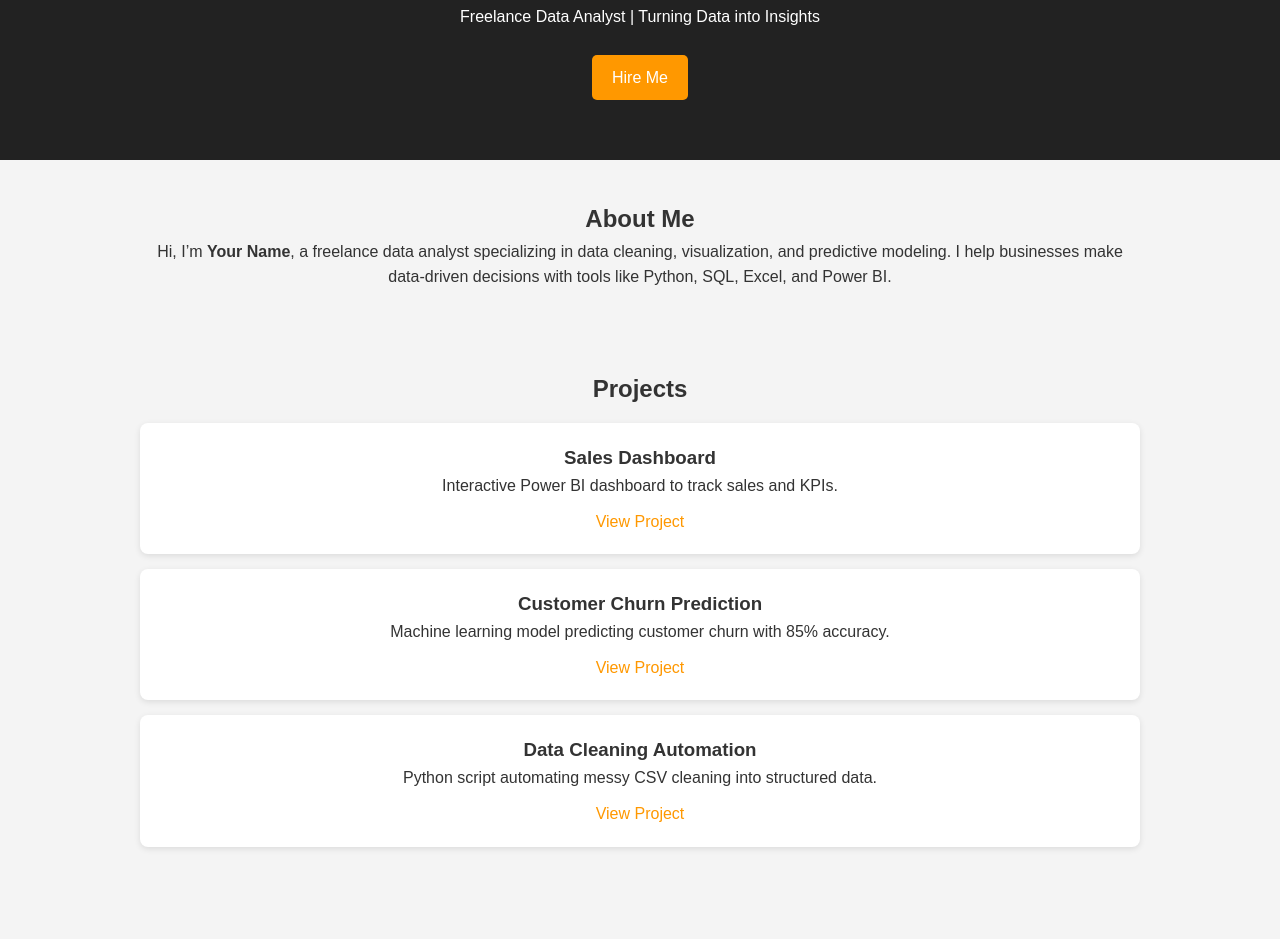
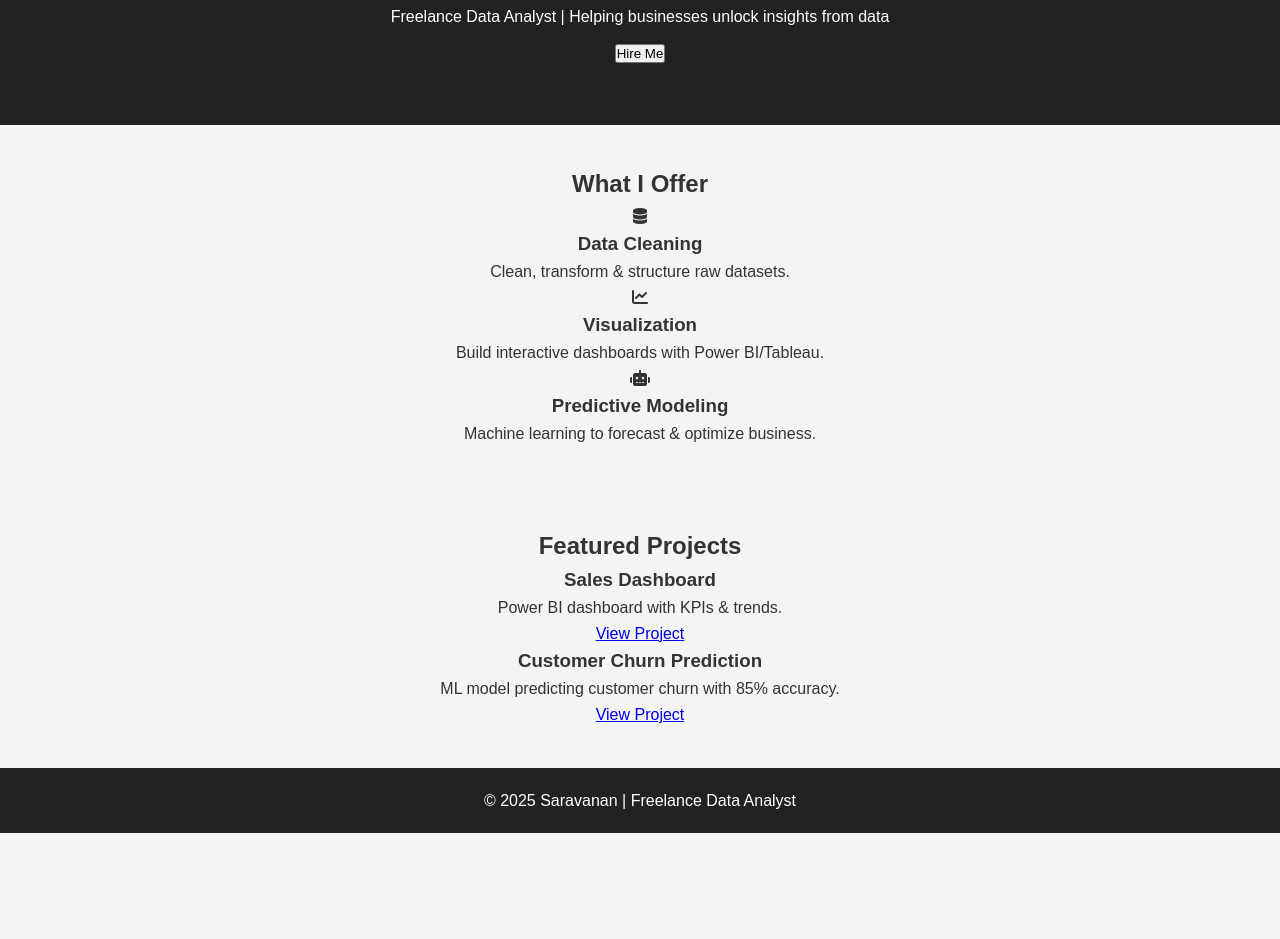
Before and after one commit to saravanan-def/portfolio, a plain HTML site: page index.html in a window 1280 px wide. Shown: the part 130-1069 px from the top of the page. After the commit the page ends 963 px from the top, so only its background shows below. Drawn offline with Linux system fonts and the light colour scheme.

Commit message:
Update index.html

```diff
--- a/index.html
+++ b/index.html
@@ -3,82 +3,63 @@
 <head>
   <meta charset="UTF-8">
   <meta name="viewport" content="width=device-width, initial-scale=1.0">
-  <title>Data Analyst Portfolio - Your Name</title>
+  <title>Saravanan | Data Analyst Portfolio</title>
   <link rel="stylesheet" href="style.css">
+  <link href="https://fonts.googleapis.com/css2?family=Poppins:wght@400;600;700&display=swap" rel="stylesheet">
+  <script src="https://kit.fontawesome.com/a076d05399.js" crossorigin="anonymous"></script>
 </head>
 <body>
-  <!-- Header -->
-  <header>
-    <div class="container">
-      <h1>Your Name</h1>
-      <p>Freelance Data Analyst | Turning Data into Insights</p>
-      <a href="#contact" class="btn">Hire Me</a>
+  <!-- Hero Section -->
+  <header class="hero">
+    <div class="hero-content">
+      <h1>I'm <span>Saravanan</span></h1>
+      <p>Freelance Data Analyst | Helping businesses unlock insights from data</p>
+      <button class="cta-btn">Hire Me</button>
     </div>
   </header>
 
-  <!-- About Section -->
-  <section id="about">
-    <div class="container">
-      <h2>About Me</h2>
-      <p>
-        Hi, I’m <strong>Your Name</strong>, a freelance data analyst specializing in
-        data cleaning, visualization, and predictive modeling.
-        I help businesses make data-driven decisions with tools like Python, SQL, Excel, and Power BI.
-      </p>
-    </div>
-  </section>
-
-  <!-- Projects Section -->
-  <section id="projects">
-    <div class="container">
-      <h2>Projects</h2>
-
-      <div class="project-card">
-        <h3>Sales Dashboard</h3>
-        <p>Interactive Power BI dashboard to track sales and KPIs.</p>
-        <a href="https://github.com/yourusername/sales-dashboard" target="_blank">View Project</a>
+  <!-- Services -->
+  <section id="services">
+    <h2>What I Offer</h2>
+    <div class="service-cards">
+      <div class="card green">
+        <i class="fas fa-database"></i>
+        <h3>Data Cleaning</h3>
+        <p>Clean, transform & structure raw datasets.</p>
       </div>
-
-      <div class="project-card">
-        <h3>Customer Churn Prediction</h3>
-        <p>Machine learning model predicting customer churn with 85% accuracy.</p>
-        <a href="https://github.com/yourusername/churn-model" target="_blank">View Project</a>
+      <div class="card brown">
+        <i class="fas fa-chart-line"></i>
+        <h3>Visualization</h3>
+        <p>Build interactive dashboards with Power BI/Tableau.</p>
       </div>
-
-      <div class="project-card">
-        <h3>Data Cleaning Automation</h3>
-        <p>Python script automating messy CSV cleaning into structured data.</p>
-        <a href="https://github.com/yourusername/data-cleaning" target="_blank">View Project</a>
+      <div class="card beige">
+        <i class="fas fa-robot"></i>
+        <h3>Predictive Modeling</h3>
+        <p>Machine learning to forecast & optimize business.</p>
       </div>
     </div>
   </section>
 
-  <!-- Services -->
-  <section id="services">
-    <div class="container">
-      <h2>Services</h2>
-      <ul>
-        <li>✔ Data Cleaning & Preparation</li>
-        <li>✔ Dashboard Creation (Power BI, Tableau)</li>
-        <li>✔ Data Analysis & Visualization</li>
-        <li>✔ Predictive Modeling</li>
-      </ul>
-    </div>
-  </section>
-
-  <!-- Contact -->
-  <section id="contact">
-    <div class="container">
-      <h2>Contact Me</h2>
-      <p>📧 yourmail@example.com</p>
-      <p>🔗 <a href="https://www.linkedin.com/in/yourprofile" target="_blank">LinkedIn</a></p>
-      <p>💻 <a href="https://github.com/yourusername" target="_blank">GitHub</a></p>
+  <!-- Projects -->
+  <section id="projects">
+    <h2>Featured Projects</h2>
+    <div class="project-cards">
+      <div class="card green">
+        <h3>Sales Dashboard</h3>
+        <p>Power BI dashboard with KPIs & trends.</p>
+        <a href="#">View Project</a>
+      </div>
+      <div class="card brown">
+        <h3>Customer Churn Prediction</h3>
+        <p>ML model predicting customer churn with 85% accuracy.</p>
+        <a href="#">View Project</a>
+      </div>
     </div>
   </section>
 
   <!-- Footer -->
   <footer>
-    <p>© 2025 Your Name | Freelance Data Analyst</p>
+    <p>© 2025 Saravanan | Freelance Data Analyst</p>
   </footer>
 </body>
 </html>
```
